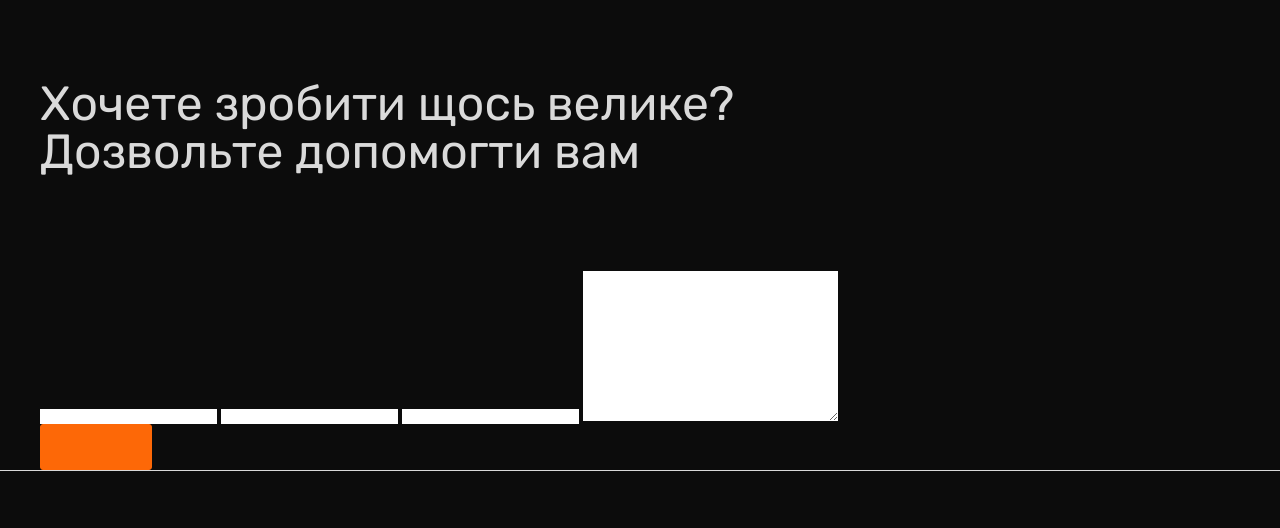
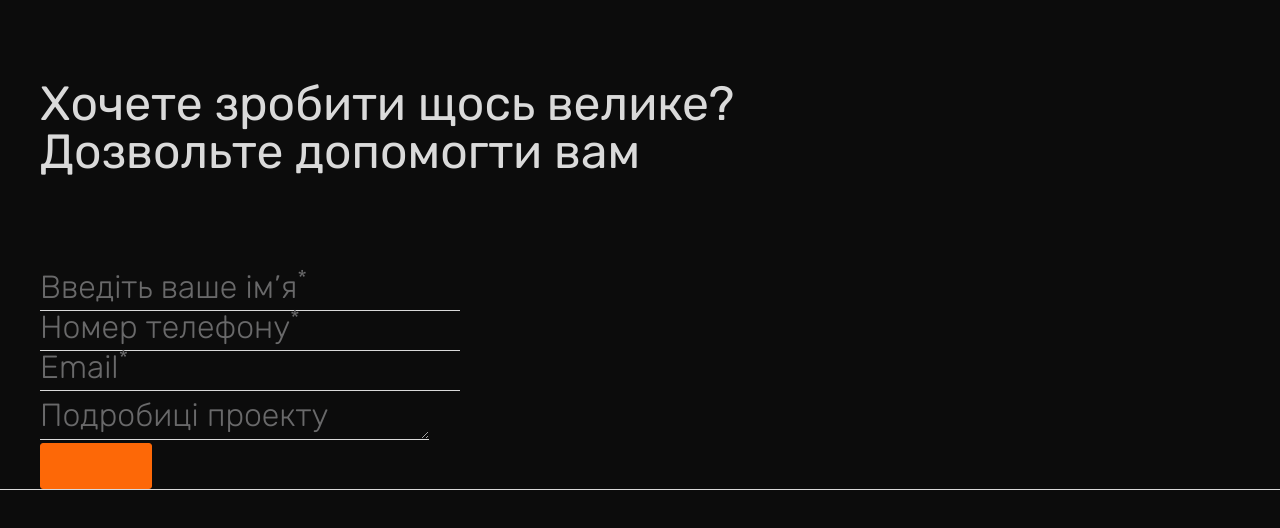
Before and after one commit to Namir-Enterprise/Website, a website: page src/index.html in a window 1280 px wide. Shown: the part 5439-5967 px from the top of the page. Drawn offline with nearby package versions, Linux system fonts and the light colour scheme; files that its build step writes are made by us from their sources.

Commit message:
Add: first part styles for form + mask

```diff
--- a/src/html/_form.html
+++ b/src/html/_form.html
@@ -3,15 +3,32 @@
         <span class="section-counter">06/06</span>
         <h2 class="form__title">Хочете зробити щось велике? Дозвольте допомогти вам</h2>
         <form action="http://foo.com" method="post">
-            <input type="text" name="" id="">
-            <input type="text" name="" id="">
-            <input type="email" name="" id="">
-            <textarea name="" id="" cols="30" rows="10"></textarea>
-            <!-- Select -->
-            <div id="select">
-                <input type="hidden" class="hidden__input">
-            </div>
-            <button type="submit" class="main-btn"></button>
+            <fieldset>
+                <div class="form__input-wrap">
+                    <input type="text" name="name" id="name" required maxlength="50" autocomplete="name"
+                        placeholder=" ">
+                    <label for="name">Введіть ваше ім’я<sup>*</sup></label>
+                </div>
+                <div class="form__input-wrap">
+                    <input type="text" name="phone" id="phone" required minlength="19" autocomplete="tel"
+                        inputmode="tel" class="phone__input" placeholder=" ">
+                    <label for="phone">Номер телефону<sup>*</sup></label>
+                </div>
+                <div class="form__input-wrap">
+                    <input type="email" name="email" id="email" required maxlength="50" autocomplete="email"
+                        autocapitalize="off" inputmode="email" placeholder=" ">
+                    <label for="email">Email<sup>*</sup></label>
+                </div>
+                <div class="form__input-wrap">
+                    <textarea name="information" id="information" cols="30" rows="2" placeholder=" "></textarea>
+                    <label for="information">Подробиці проекту</label>
+                </div>
+                <!-- Select -->
+                <div id="select">
+                    <input type="hidden" class="hidden__input">
+                </div>
+                <button type="submit" class="main-btn"></button>
+            </fieldset>
         </form>
     </div>
 </section>
--- a/src/index.html
+++ b/src/index.html
@@ -59,6 +59,7 @@
     @@include('./html/_footer.html')
 </body>
 
+<script src="https://unpkg.com/imask"></script>
 <script src="./js/scripts.js"></script>
 
 </html>
--- a/src/js/scripts.js
+++ b/src/js/scripts.js
@@ -6,3 +6,4 @@
 @@include('tabs.js')
 @@include('indicator.js')
 @@include('select.js')
+@@include('./libs/phonemask(lib).js')
--- a/src/scss/_form.scss
+++ b/src/scss/_form.scss
@@ -1,9 +1,95 @@
 .form {
+  // background: blueviolet;
+
   &__title {
     max-width: 700px;
     margin: 90px 0 95px;
   }
   $height: 46px;
+
+  &__input-wrap {
+    position: relative;
+  }
+
+  input {
+    background: transparent;
+    outline: none;
+    border-bottom: 1px solid #dadada;
+    min-width: 250px;
+    max-width: 420px;
+    width: 100%;
+    padding-bottom: 15px;
+    position: relative;
+    font-family: 'Rubik';
+    font-style: normal;
+    font-weight: 300;
+    font-size: 20px;
+    line-height: 24px;
+    color: #dadada;
+
+    &:focus,
+    &:not(:placeholder-shown),
+    &:-webkit-autofill {
+      & + label {
+        transform: translateY(-1.5em) scale(0.8);
+        font-size: 20px;
+        line-height: 145%;
+      }
+    }
+  }
+
+  input:-webkit-autofill,
+  textarea:-webkit-autofill,
+  select:-webkit-autofill {
+    -webkit-box-shadow: 0 0 0 1000px #0c0c0c inset !important;
+    -webkit-text-fill-color: white !important;
+  }
+
+  label {
+    position: absolute;
+    left: 0;
+    bottom: 5px;
+    transform-origin: 0 0;
+    transition: all 0.3s ease-in-out;
+    font-family: 'Rubik';
+    font-style: normal;
+    font-weight: 300;
+    font-size: 32px;
+    line-height: 38px;
+    color: #69696a;
+    cursor: text;
+
+    sup {
+      font-size: 22px;
+    }
+  }
+
+  textarea {
+    max-width: 750px;
+    outline: none;
+    border-bottom: 1px solid #dadada;
+    background: transparent;
+    font-family: 'Rubik';
+    font-style: normal;
+    font-weight: 300;
+    font-size: 20px;
+    line-height: 24px;
+    color: #dadada;
+
+    & + label {
+      top: 5px;
+    }
+
+    &:focus,
+    &:not(:placeholder-shown),
+    &:-webkit-autofill {
+      & + label {
+        transform: translateY(-1.5em) scale(0.8);
+        font-size: 20px;
+        line-height: 145%;
+      }
+    }
+  }
 
   .select {
     width: 100%;
```
Also changed, not shown: src/js/libs/phonemask(lib).js (+4 -4 lines), src/js/select.js (+54 -53 lines).
